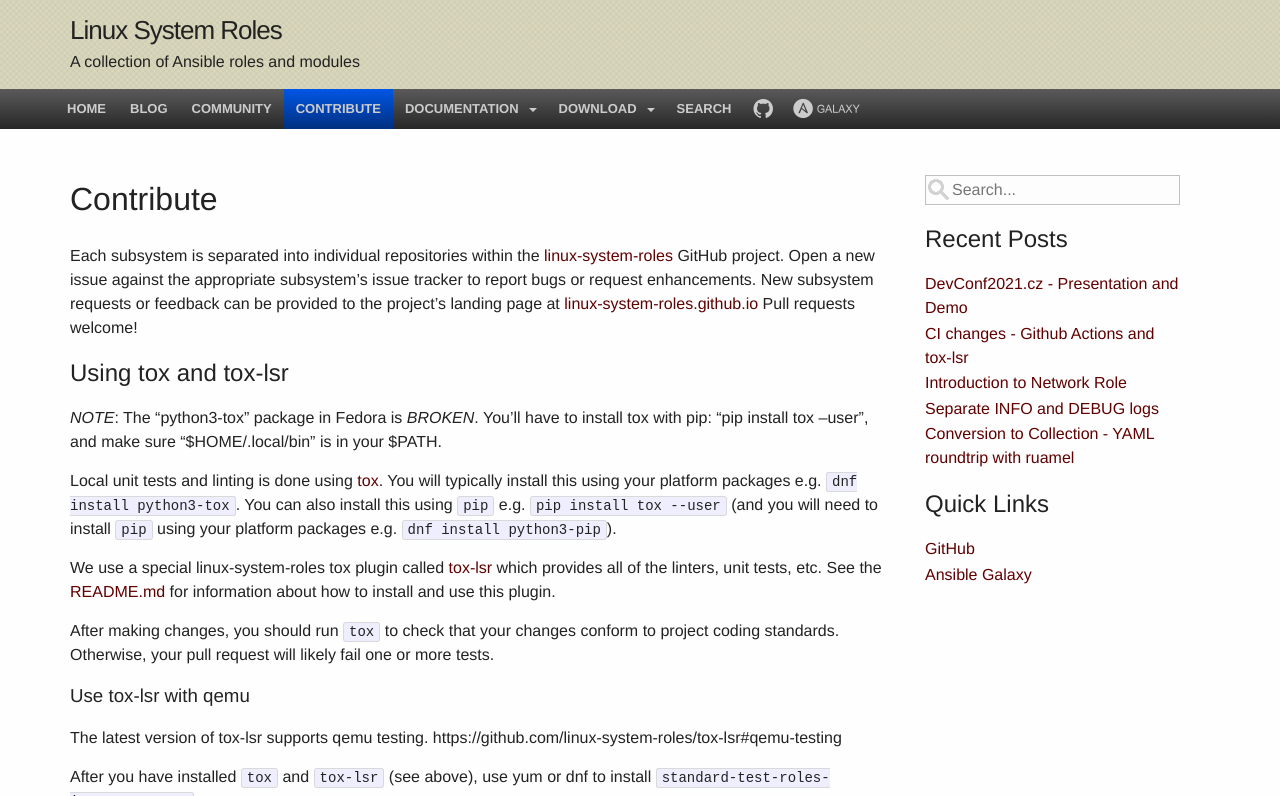
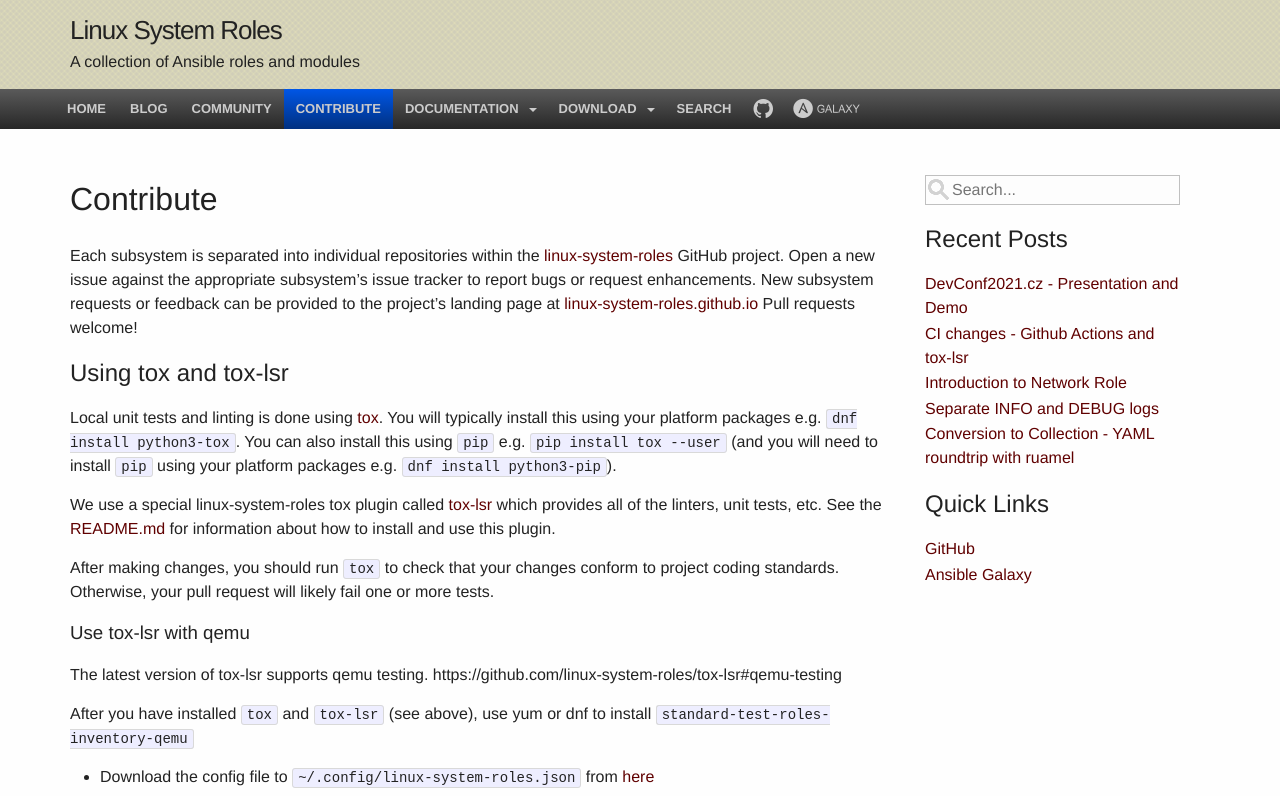
Before and after one commit to linux-system-roles/linux-system-roles.github.io, a Jekyll site: the page built from contribute.md, in a window 1280 px wide and 900 px high, cut to the strip 104-900 px from the top of the window. Built offline with Jekyll 4.4.1, drawn with Linux system fonts in a browser that asks for light colours.

Commit message:
Contribute: Remove Fedora tox package warning (#74)
The tox package in Fedora was fixed, no need to warn anymore.

Signed-off-by: Till Maas <opensource@till.name>

```diff
--- a/contribute.md
+++ b/contribute.md
@@ -12,10 +12,6 @@
 requests welcome!
 
 ## Using tox and tox-lsr
-
-*NOTE*: The "python3-tox" package in Fedora is *BROKEN*.  You'll have to install
-tox with pip: "pip install tox --user", and make sure "$HOME/.local/bin" is in
-your $PATH.
 
 Local unit tests and linting is done using
 [tox](https://tox.readthedocs.io/en/latest/).  You will typically install this
```
